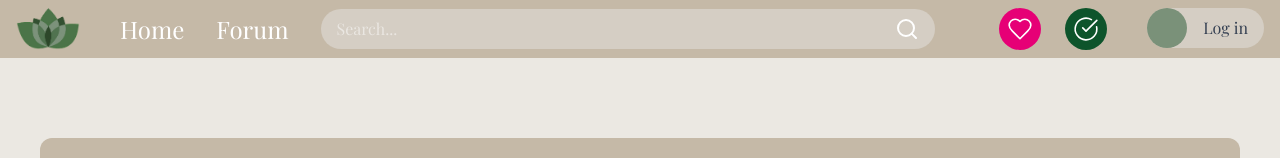
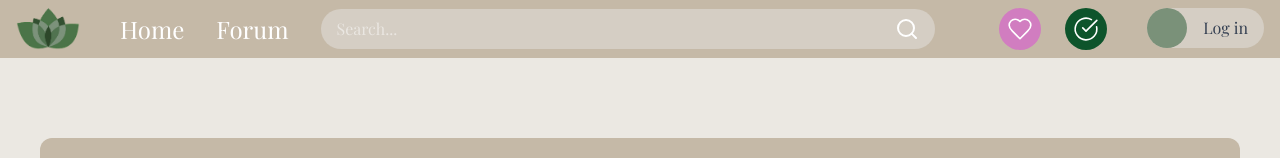
Before and after one commit to aishex/Botanicials, a React (Vite) app in the folder front/: page / in a window 1280 px wide. Shown: the top 158 px of the page. Built offline with nearby package versions, Linux system fonts and the light colour scheme; no server answers; a web font is replaced by a local one.

Commit message:
update wishlist icon color

```diff
--- a/front/src/features/common/components/desktop-navigation.tsx
+++ b/front/src/features/common/components/desktop-navigation.tsx
@@ -24,7 +24,7 @@ function UserActionLinks() {
     <div className="ml-8 hidden place-content-end gap-6 lg:flex">
       <Link
         to="/wishlist"
-        className="w-fit rounded-full bg-pink-600 p-2 transition-colors hover:bg-pink-700"
+        className="w-fit rounded-full bg-[#d17dc0] p-2 transition-colors hover:bg-[#b16ba3]"
       >
         <Heart color="white" size={26} fill="transparent" strokeWidth="1.5" />
       </Link>
--- a/front/src/features/common/components/mobile-nav.tsx
+++ b/front/src/features/common/components/mobile-nav.tsx
@@ -47,7 +47,7 @@ function MobileNav({ onClose }: Props) {
             to="/wishlist"
             onClick={onClose}
           >
-            <div className="rounded-full bg-pink-600 p-2">
+            <div className="rounded-full bg-[#d17dc0] p-2">
               <Heart color="white" strokeWidth={1.5} />
             </div>
             <span>Wishlist</span>
--- a/front/src/pages/plant-page.tsx
+++ b/front/src/pages/plant-page.tsx
@@ -72,7 +72,7 @@ function PlantPage() {
           <div className="mb-4 grid grid-cols-[1fr_auto_auto] items-start gap-4">
             <h1 className="text-3xl font-bold">{data.common_name}</h1>
             <button
-              className={`cursor-pointer rounded-full bg-pink-600 p-2 whitespace-nowrap text-white transition-colors hover:bg-pink-700 ${
+              className={`cursor-pointer rounded-full bg-[#d17dc0] p-2 whitespace-nowrap text-white transition-colors hover:bg-[#b16ba3] ${
                 !isLoggedIn ||
                 isLoading ||
                 isLoadingWishlist ||
```
